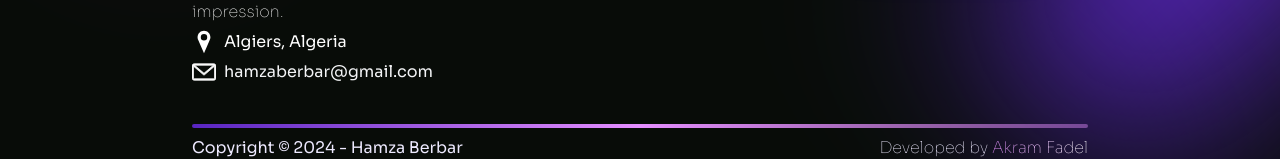
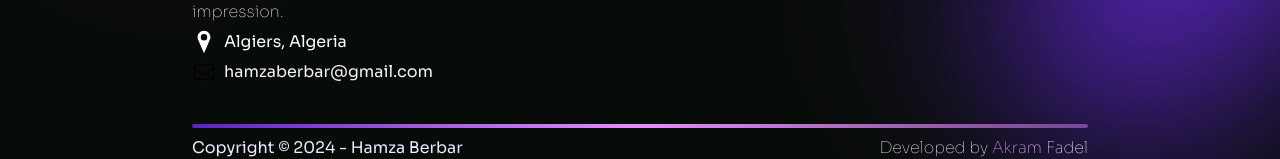
Before and after one commit to afadel151/Hamza-s-Portfolio, a Nuxt app: page / in a window 1280 px wide. Shown: the part 3787-3946 px from the top of the page. Built offline with nearby package versions, Linux system fonts and the light colour scheme.

Commit message:
change envelope svg

```diff
--- a/components/Footer.vue
+++ b/components/Footer.vue
@@ -1,17 +1,25 @@
 <template>
     <div class="md:px-[15%] px-10">
-        <div class="flex justify-between md:flex-row  flex-col  items-center md:items-start mb-10 md:px-0 px-10  mt-20  md:h-[250px]">
+        <div
+            class="flex justify-between md:flex-row  flex-col  items-center md:items-start mb-10 md:px-0 px-10  mt-20  md:h-[250px]">
             <div class="h-full flex justify-between md:flex-row  flex-col items-center md:items-start  w-full ">
-                <div class="md:w-[44%]  flex flex-col justify-between  space-y-5 md:space-y-0 items-center md:items-start h-full">
+                <div
+                    class="md:w-[44%]  flex flex-col justify-between  space-y-5 md:space-y-0 items-center md:items-start h-full">
                     <img src="~/assets/imgs/hamza_logo.png" class=" z-20 " alt="">
-                    <p class="text-md font-thin md:text-left text-center text-white">I’m here to craft a stunning, user-friendly website that
+                    <p class="text-md font-thin md:text-left text-center text-white">I’m here to craft a stunning,
+                        user-friendly website that
                         elevates your business and leaves a lasting impression.</p>
                     <div class="flex items-center gap-2 ">
                         <img src="~/assets/imgs/position.svg" class="w-6" alt="">
                         <p class="text-white">Algiers, Algeria</p>
                     </div>
                     <div class="flex items-center gap-2 ">
-                        <img src="~/assets/imgs/envelope.svg" class="w-6" alt="">
+                        <svg xmlns="http://www.w3.org/2000/svg" fill="none" viewBox="0 0 24 24" stroke-width="1.5"
+                            stroke="currentColor" class="size-6">
+                            <path stroke-linecap="round" stroke-linejoin="round"
+                                d="M21.75 6.75v10.5a2.25 2.25 0 0 1-2.25 2.25h-15a2.25 2.25 0 0 1-2.25-2.25V6.75m19.5 0A2.25 2.25 0 0 0 19.5 4.5h-15a2.25 2.25 0 0 0-2.25 2.25m19.5 0v.243a2.25 2.25 0 0 1-1.07 1.916l-7.5 4.615a2.25 2.25 0 0 1-2.36 0L3.32 8.91a2.25 2.25 0 0 1-1.07-1.916V6.75" />
+                        </svg>
+
                         <p class="text-gray-100">hamzaberbar@gmail.com</p>
                     </div>
                 </div>
```
